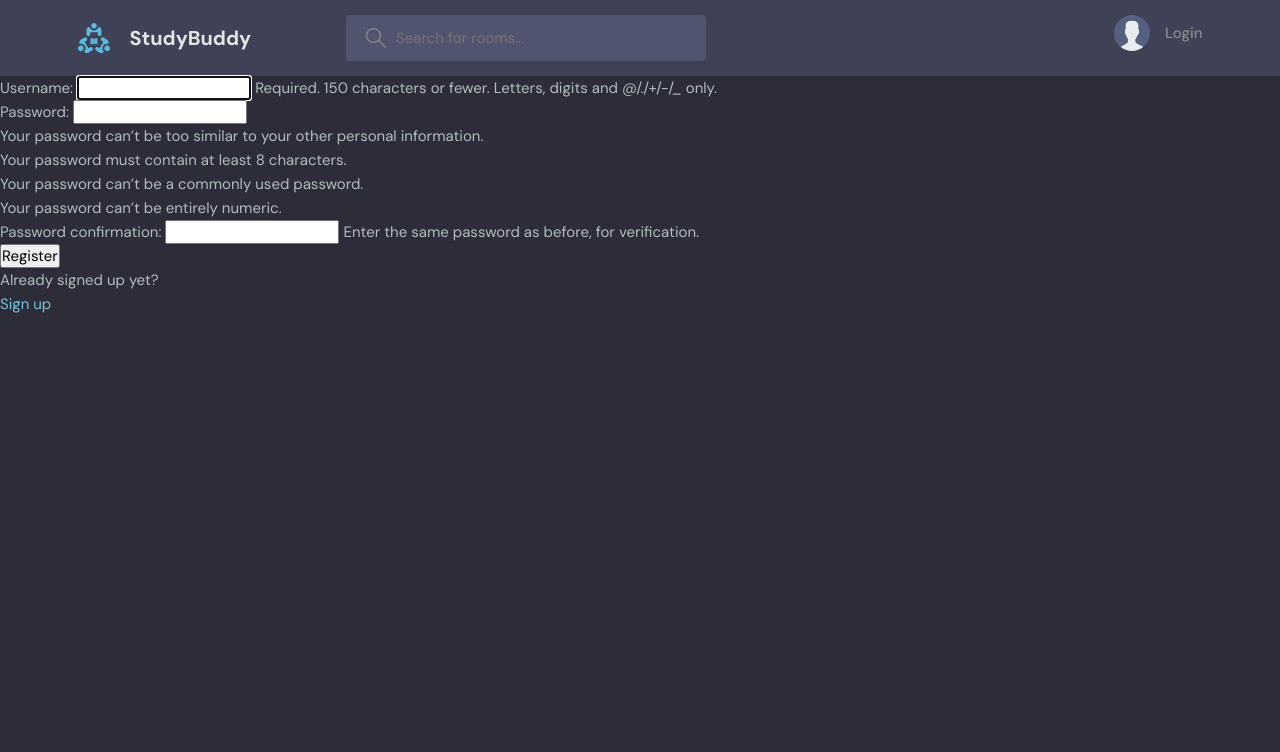
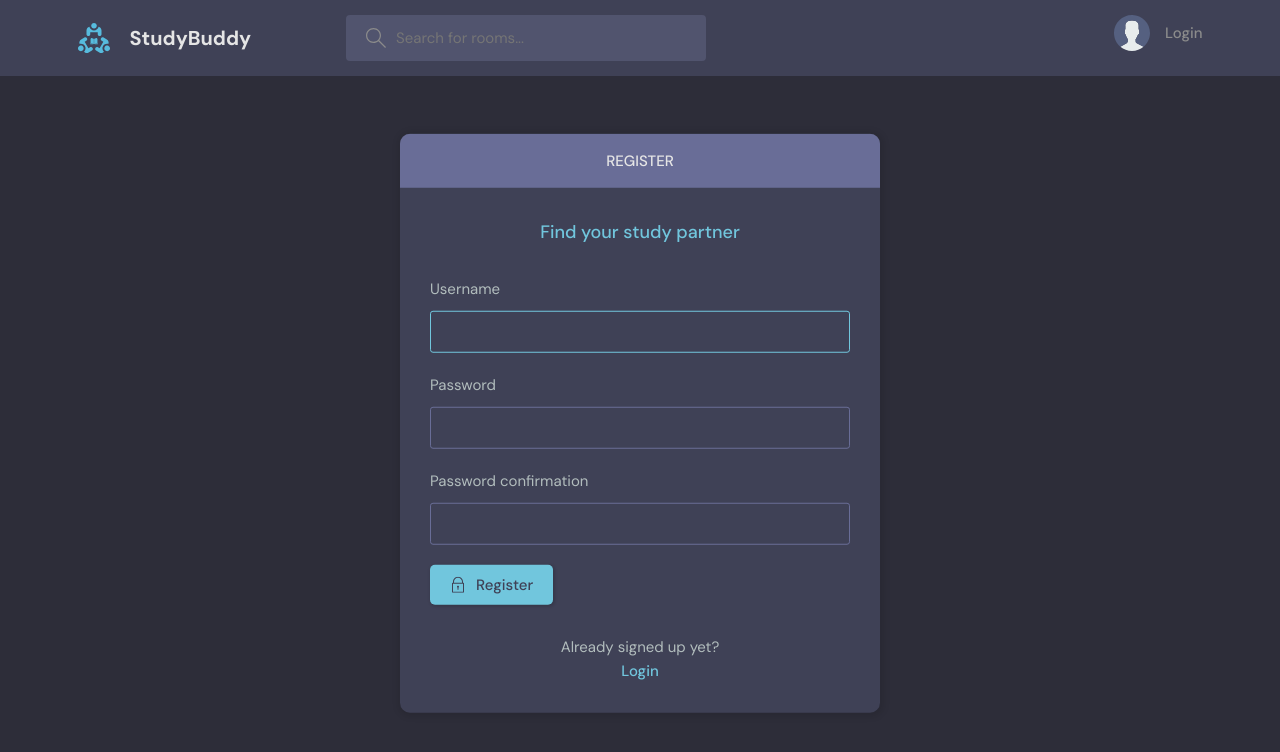
Before and after one commit to zhalgas-seidazym/studybud-django-mvt, a Django app: page /register/ in a window 1280 px wide. Shown: the top 752 px of the page. Run offline with Django 5.2, Linux system fonts and the light colour scheme.

Commit message:
updated login register template

```diff
--- a/baseapp/templates/baseapp/login_register.html
+++ b/baseapp/templates/baseapp/login_register.html
@@ -1,41 +1,112 @@
 {% extends 'main.html' %}
 
+{% block content %}
+    <main class="auth layout">
 
-{% block content %}
+    {% if page == 'login' %}
+      <div class="container">
+        <div class="layout__box">
+          <div class="layout__boxHeader">
+            <div class="layout__boxTitle">
+              <h3>Login</h3>
+            </div>
+          </div>
+          <div class="layout__body">
+            <h2 class="auth__tagline">Find your study partner</h2>
+
+            <form class="form" action="" method="POST">
+                {% csrf_token %}
+              <div class="form__group form__group">
+                <label for="room_name">Username</label>
+                <input id="username" name="username" type="text" placeholder="e.g. dennis_ivy" />
+              </div>
+              <div class="form__group">
+                <label for="password">Password</label>
+                <input
+                  id="password"
+                  name="password"
+                  type="password"
+                  placeholder="&bull;&bull;&bull;&bull;&bull;&bull;&bull;&bull;"
+                />
+              </div>
+
+              <button class="btn btn--main" type="submit">
+                <svg
+                  version="1.1"
+                  xmlns="http://www.w3.org/2000/svg"
+                  width="32"
+                  height="32"
+                  viewBox="0 0 32 32"
+                >
+                  <title>lock</title>
+                  <path
+                    d="M27 12h-1v-2c0-5.514-4.486-10-10-10s-10 4.486-10 10v2h-1c-0.553 0-1 0.447-1 1v18c0 0.553 0.447 1 1 1h22c0.553 0 1-0.447 1-1v-18c0-0.553-0.447-1-1-1zM8 10c0-4.411 3.589-8 8-8s8 3.589 8 8v2h-16v-2zM26 30h-20v-16h20v16z"
+                  ></path>
+                  <path
+                    d="M15 21.694v4.306h2v-4.306c0.587-0.348 1-0.961 1-1.694 0-1.105-0.895-2-2-2s-2 0.895-2 2c0 0.732 0.413 1.345 1 1.694z"
+                  ></path>
+                </svg>
+
+                Login
+              </button>
+            </form>
+
+            <div class="auth__action">
+              <p>Haven't signed up yet?</p>
+                <a href="{% url 'register' %}" class="btn btn--link">Sign Up</a>
+            </div>
+          </div>
+        </div>
+      </div>
+    {% else %}
+        <div class="container">
+        <div class="layout__box">
+          <div class="layout__boxHeader">
+            <div class="layout__boxTitle">
+              <h3>Register</h3>
+            </div>
+          </div>
+          <div class="layout__body">
+            <h2 class="auth__tagline">Find your study partner</h2>
+            <form class="form" action="" method="POST">
+                {% csrf_token %}
+                {% for field in form %}
+              <div class="form__group form__group">
+                <label for="room_name">{{ field.label }}</label>
+                  {{ field }}
+              </div>
+                {% endfor %}
 
 
-{% if page == 'login' %}
-<div>
-    <form method="POST" action="">
-        {% csrf_token %}
+              <button class="btn btn--main" type="submit">
+                <svg
+                  version="1.1"
+                  xmlns="http://www.w3.org/2000/svg"
+                  width="32"
+                  height="32"
+                  viewBox="0 0 32 32"
+                >
+                  <title>lock</title>
+                  <path
+                    d="M27 12h-1v-2c0-5.514-4.486-10-10-10s-10 4.486-10 10v2h-1c-0.553 0-1 0.447-1 1v18c0 0.553 0.447 1 1 1h22c0.553 0 1-0.447 1-1v-18c0-0.553-0.447-1-1-1zM8 10c0-4.411 3.589-8 8-8s8 3.589 8 8v2h-16v-2zM26 30h-20v-16h20v16z"
+                  ></path>
+                  <path
+                    d="M15 21.694v4.306h2v-4.306c0.587-0.348 1-0.961 1-1.694 0-1.105-0.895-2-2-2s-2 0.895-2 2c0 0.732 0.413 1.345 1 1.694z"
+                  ></path>
+                </svg>
 
-        <label>Username:</label>
-        <input  type="text" name="username" placeholder="Enter Username" />
+                Register
+              </button>
+            </form>
 
-        <label>Password:</label>
-        <input  type="text" name="password" placeholder="Enter Password" />
-
-        <input type="submit" value="Login" />
-    </form>
-
-    <p>Have not signed up yet?</p>
-    <a href="{% url 'register' %}">Sign up</a>
-</div>
-
-{% else %}
-<div>
-    <form method="POST" action="">
-        {% csrf_token %}
-
-        {{ form.as_p }}
-
-        <input type="submit" value="Register" />
-    </form>
-
-    <p>Already signed up yet?</p>
-    <a href="{% url 'login' %}">Sign up</a>
-</div>
-
-{% endif %}
+            <div class="auth__action">
+              <p>Already signed up yet?</p>
+              <a href="{% url 'login' %}" class="btn btn--link">Login</a>
+            </div>
+          </div>
+        </div>
+  </div>
+    {% endif %}
+    </main>
 
 {% endblock content %}
--- a/baseapp/views.py
+++ b/baseapp/views.py
@@ -21,10 +21,9 @@ def loginPage(request):
         password = request.POST.get('password')
 
         try:
-            user = User.objects.get(username = username)
+            User.objects.get(username = username)
         except:
             messages.error(request, 'User does not exist')
-
         user = authenticate(request, username = username, password = password)
 
         if user is not None:
@@ -41,6 +40,9 @@ def logoutUser(request):
     return redirect('home')
 
 def registerUser(request):
+    if request.user.is_authenticated:
+        return redirect('home')
+
     form = UserCreationForm()
 
     if request.method == "POST":
@@ -170,7 +172,10 @@ def updateUser(request):
     form = UserForm(instance = user)
 
     if request.method == 'POST':
-        form = UserForm(request.POST, instance = user)
+        post_data = request.POST.copy()
+        if 'username' in post_data:
+            post_data['username'] = post_data['username'].lower()
+        form = UserForm(post_data, instance = user)
         if form.is_valid():
             form.save()
             return redirect('user-profile', pk = user.id)
```
Also changed, not shown: baseapp/templates/baseapp/login_register_old.html (added, +41 -0 lines), db.sqlite3.
